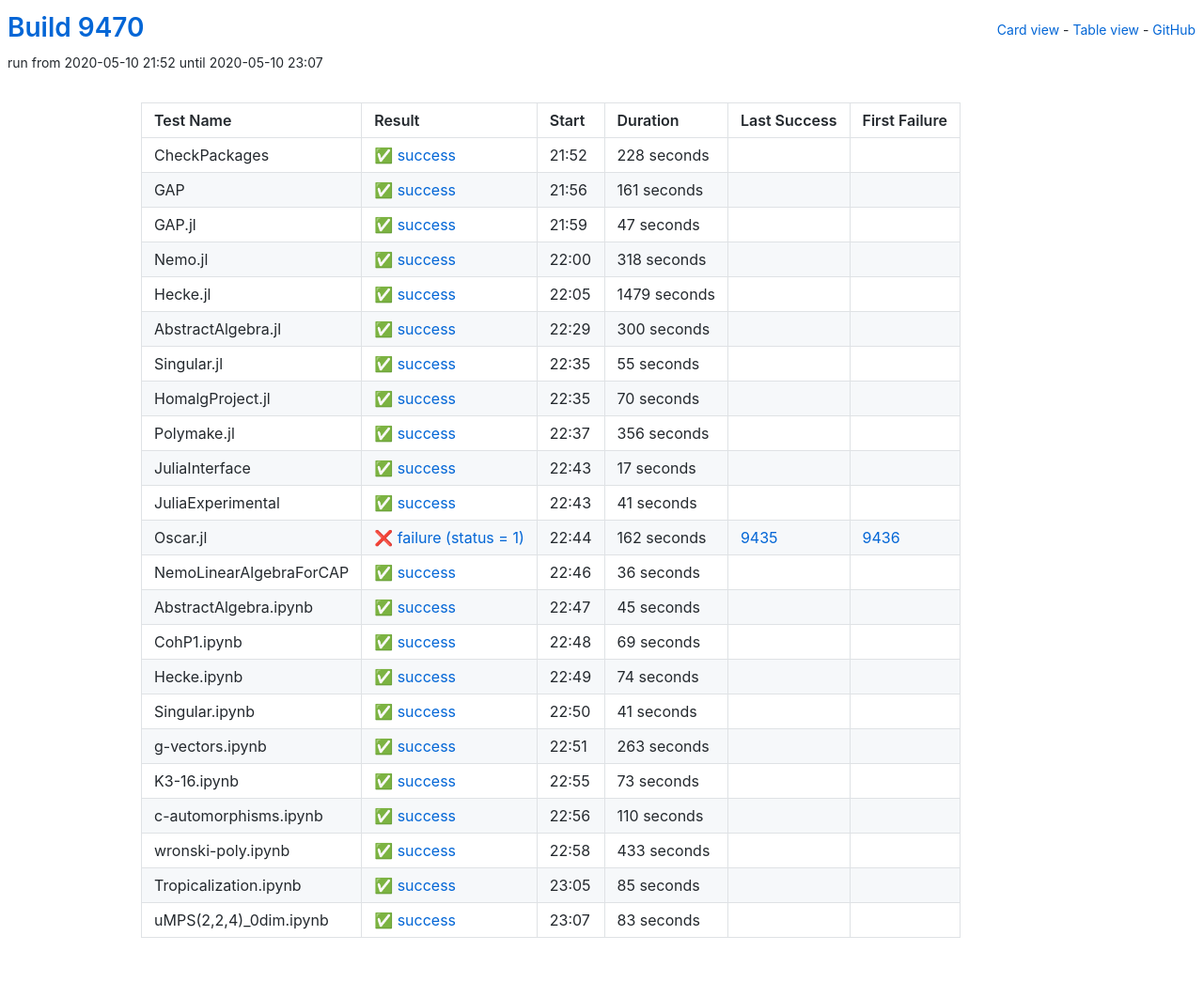
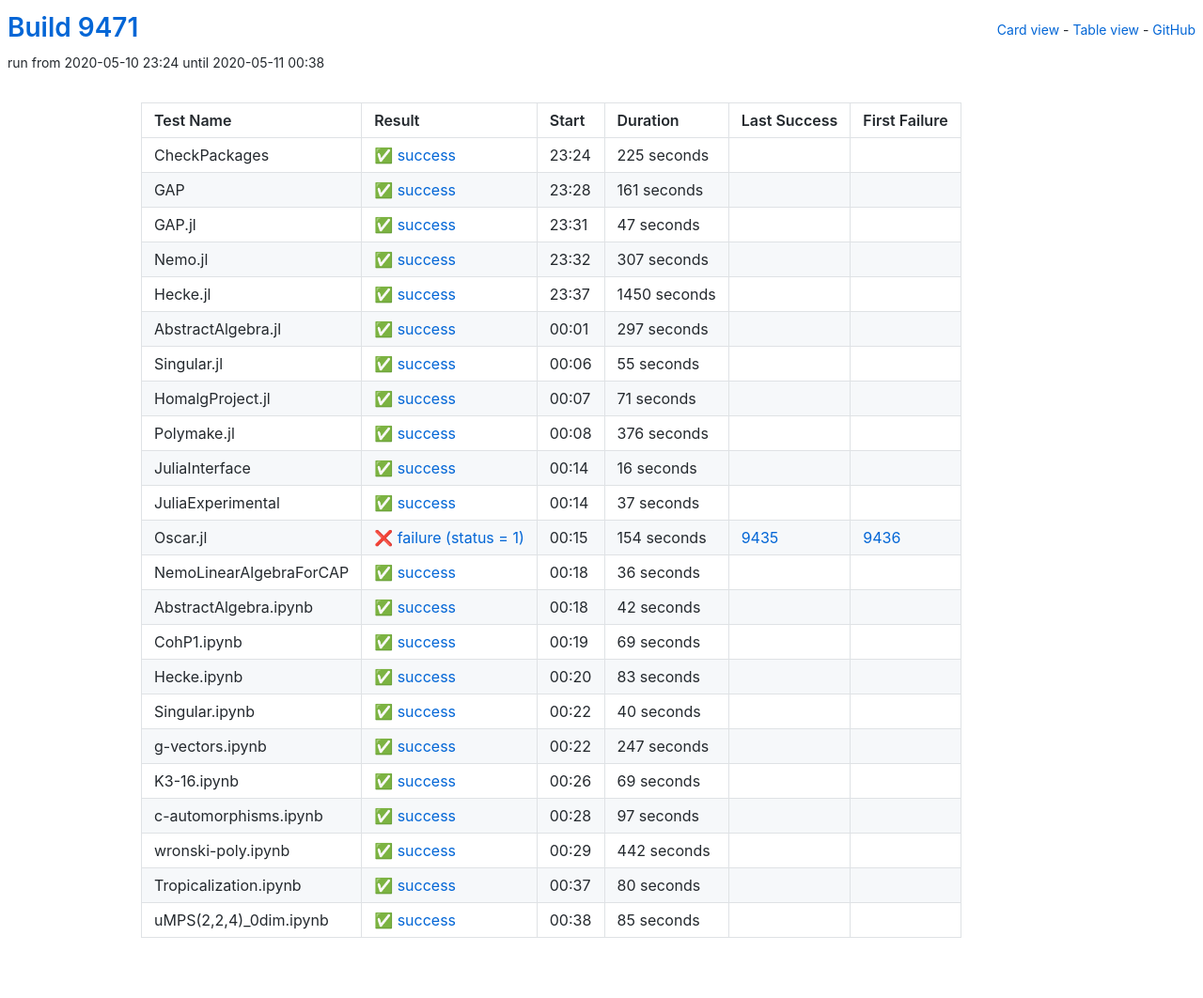
Before and after one commit to oscar-system/oscar-ci-status, a Jekyll site: the page built from table.html, in a window 1280 px wide. Shown: the whole page at 94% size. Built offline with Jekyll 4.4.1, drawn with Linux system fonts in a browser that asks for light colours.

Commit message:
Build 9471

```diff
--- a/_data/ci.yml
+++ b/_data/ci.yml
@@ -1,17 +1,17 @@
-build: 9470
-build_url: https://oscarci.mathematik.uni-kl.de/job/oscar/9470/
+build: 9471
+build_url: https://oscarci.mathematik.uni-kl.de/job/oscar/9471/
 job: oscar
 tests:
-- duration: 228
+- duration: 225
   exitcode: 0
   first_failure: false
   first_failure_url: null
   id: checkpackages
   last_success: false
   last_success_url: null
-  log: https://oscarci.mathematik.uni-kl.de/job/oscar/9470/artifact/logs/build-9470/CheckPackages.log
+  log: https://oscarci.mathematik.uni-kl.de/job/oscar/9471/artifact/logs/build-9471/CheckPackages.log
   name: CheckPackages
-  start: 2020-05-10 21:52
+  start: 2020-05-10 23:24
   status: success
   success: true
 - duration: 161
@@ -21,9 +21,9 @@ tests:
   id: gap
   last_success: false
   last_success_url: null
-  log: https://oscarci.mathematik.uni-kl.de/job/oscar/9470/artifact/logs/build-9470/GAP.log
+  log: https://oscarci.mathematik.uni-kl.de/job/oscar/9471/artifact/logs/build-9471/GAP.log
   name: GAP
-  start: 2020-05-10 21:56
+  start: 2020-05-10 23:28
   status: success
   success: true
 - duration: 47
@@ -33,45 +33,45 @@ tests:
   id: gap-jl
   last_success: false
   last_success_url: null
-  log: https://oscarci.mathematik.uni-kl.de/job/oscar/9470/artifact/logs/build-9470/GAP.jl.log
+  log: https://oscarci.mathematik.uni-kl.de/job/oscar/9471/artifact/logs/build-9471/GAP.jl.log
   name: GAP.jl
-  start: 2020-05-10 21:59
+  start: 2020-05-10 23:31
   status: success
   success: true
-- duration: 318
+- duration: 307
   exitcode: 0
   first_failure: false
   first_failure_url: null
   id: nemo-jl
   last_success: false
   last_success_url: null
-  log: https://oscarci.mathematik.uni-kl.de/job/oscar/9470/artifact/logs/build-9470/Nemo.jl.log
+  log: https://oscarci.mathematik.uni-kl.de/job/oscar/9471/artifact/logs/build-9471/Nemo.jl.log
   name: Nemo.jl
-  start: 2020-05-10 22:00
+  start: 2020-05-10 23:32
   status: success
   success: true
-- duration: 1479
+- duration: 1450
   exitcode: 0
   first_failure: false
   first_failure_url: null
   id: hecke-jl
   last_success: false
   last_success_url: null
-  log: https://oscarci.mathematik.uni-kl.de/job/oscar/9470/artifact/logs/build-9470/Hecke.jl.log
+  log: https://oscarci.mathematik.uni-kl.de/job/oscar/9471/artifact/logs/build-9471/Hecke.jl.log
   name: Hecke.jl
-  start: 2020-05-10 22:05
+  start: 2020-05-10 23:37
   status: success
   success: true
-- duration: 300
+- duration: 297
   exitcode: 0
   first_failure: false
   first_failure_url: null
   id: abstractalgebra-jl
   last_success: false
   last_success_url: null
-  log: https://oscarci.mathematik.uni-kl.de/job/oscar/9470/artifact/logs/build-9470/AbstractAlgebra.jl.log
+  log: https://oscarci.mathematik.uni-kl.de/job/oscar/9471/artifact/logs/build-9471/AbstractAlgebra.jl.log
   name: AbstractAlgebra.jl
-  start: 2020-05-10 22:29
+  start: 2020-05-11 00:01
   status: success
   success: true
 - duration: 55
@@ -81,69 +81,69 @@ tests:
   id: singular-jl
   last_success: false
   last_success_url: null
-  log: https://oscarci.mathematik.uni-kl.de/job/oscar/9470/artifact/logs/build-9470/Singular.jl.log
+  log: https://oscarci.mathematik.uni-kl.de/job/oscar/9471/artifact/logs/build-9471/Singular.jl.log
   name: Singular.jl
-  start: 2020-05-10 22:35
+  start: 2020-05-11 00:06
   status: success
   success: true
-- duration: 70
+- duration: 71
   exitcode: 0
   first_failure: false
   first_failure_url: null
   id: homalgproject-jl
   last_success: false
   last_success_url: null
-  log: https://oscarci.mathematik.uni-kl.de/job/oscar/9470/artifact/logs/build-9470/HomalgProject.jl.log
+  log: https://oscarci.mathematik.uni-kl.de/job/oscar/9471/artifact/logs/build-9471/HomalgProject.jl.log
   name: HomalgProject.jl
-  start: 2020-05-10 22:35
+  start: 2020-05-11 00:07
   status: success
   success: true
-- duration: 356
+- duration: 376
   exitcode: 0
   first_failure: false
   first_failure_url: null
   id: polymake-jl
   last_success: false
   last_success_url: null
-  log: https://oscarci.mathematik.uni-kl.de/job/oscar/9470/artifact/logs/build-9470/Polymake.jl.log
+  log: https://oscarci.mathematik.uni-kl.de/job/oscar/9471/artifact/logs/build-9471/Polymake.jl.log
   name: Polymake.jl
-  start: 2020-05-10 22:37
+  start: 2020-05-11 00:08
   status: success
   success: true
-- duration: 17
+- duration: 16
   exitcode: 0
   first_failure: false
   first_failure_url: null
   id: juliainterface
   last_success: false
   last_success_url: null
-  log: https://oscarci.mathematik.uni-kl.de/job/oscar/9470/artifact/logs/build-9470/JuliaInterface.log
+  log: https://oscarci.mathematik.uni-kl.de/job/oscar/9471/artifact/logs/build-9471/JuliaInterface.log
   name: JuliaInterface
-  start: 2020-05-10 22:43
+  start: 2020-05-11 00:14
   status: success
   success: true
-- duration: 41
+- duration: 37
   exitcode: 0
   first_failure: false
   first_failure_url: null
   id: juliaexperimental
   last_success: false
   last_success_url: null
-  log: https://oscarci.mathematik.uni-kl.de/job/oscar/9470/artifact/logs/build-9470/JuliaExperimental.log
+  log: https://oscarci.mathematik.uni-kl.de/job/oscar/9471/artifact/logs/build-9471/JuliaExperimental.log
   name: JuliaExperimental
-  start: 2020-05-10 22:43
+  start: 2020-05-11 00:14
   status: success
   success: true
-- duration: 162
+- duration: 154
   exitcode: 1
   first_failure: 9436
   first_failure_url: https://oscarci.mathematik.uni-kl.de/job/oscar/9436/
   id: oscar-jl
   last_success: 9435
   last_success_url: https://oscarci.mathematik.uni-kl.de/job/oscar/9435/
-  log: https://oscarci.mathematik.uni-kl.de/job/oscar/9470/artifact/logs/build-9470/Oscar.jl.log
+  log: https://oscarci.mathematik.uni-kl.de/job/oscar/9471/artifact/logs/build-9471/Oscar.jl.log
   name: Oscar.jl
-  start: 2020-05-10 22:44
+  start: 2020-05-11 00:15
   status: failure
   success: false
 - duration: 36
@@ -153,21 +153,21 @@ tests:
   id: nemolinearalgebraforcap
   last_success: false
   last_success_url: null
-  log: https://oscarci.mathematik.uni-kl.de/job/oscar/9470/artifact/logs/build-9470/NemoLinearAlgebraForCAP.log
+  log: https://oscarci.mathematik.uni-kl.de/job/oscar/9471/artifact/logs/build-9471/NemoLinearAlgebraForCAP.log
   name: NemoLinearAlgebraForCAP
-  start: 2020-05-10 22:46
+  start: 2020-05-11 00:18
   status: success
   success: true
-- duration: 45
+- duration: 42
   exitcode: 0
   first_failure: false
   first_failure_url: null
   id: abstractalgebra-ipynb
   last_success: false
   last_success_url: null
-  log: https://oscarci.mathematik.uni-kl.de/job/oscar/9470/artifact/logs/build-9470/AbstractAlgebra.ipynb.log
+  log: https://oscarci.mathematik.uni-kl.de/job/oscar/9471/artifact/logs/build-9471/AbstractAlgebra.ipynb.log
   name: AbstractAlgebra.ipynb
-  start: 2020-05-10 22:47
+  start: 2020-05-11 00:18
   status: success
   success: true
 - duration: 69
@@ -177,104 +177,104 @@ tests:
   id: cohp1-ipynb
   last_success: false
   last_success_url: null
-  log: https://oscarci.mathematik.uni-kl.de/job/oscar/9470/artifact/logs/build-9470/CohP1.ipynb.log
+  log: https://oscarci.mathematik.uni-kl.de/job/oscar/9471/artifact/logs/build-9471/CohP1.ipynb.log
   name: CohP1.ipynb
-  start: 2020-05-10 22:48
+  start: 2020-05-11 00:19
   status: success
   success: true
-- duration: 74
+- duration: 83
   exitcode: 0
   first_failure: false
   first_failure_url: null
   id: hecke-ipynb
   last_success: false
   last_success_url: null
-  log: https://oscarci.mathematik.uni-kl.de/job/oscar/9470/artifact/logs/build-9470/Hecke.ipynb.log
+  log: https://oscarci.mathematik.uni-kl.de/job/oscar/9471/artifact/logs/build-9471/Hecke.ipynb.log
   name: Hecke.ipynb
-  start: 2020-05-10 22:49
+  start: 2020-05-11 00:20
   status: success
   success: true
-- duration: 41
+- duration: 40
   exitcode: 0
   first_failure: false
   first_failure_url: null
   id: singular-ipynb
   last_success: false
   last_success_url: null
-  log: https://oscarci.mathematik.uni-kl.de/job/oscar/9470/artifact/logs/build-9470/Singular.ipynb.log
+  log: https://oscarci.mathematik.uni-kl.de/job/oscar/9471/artifact/logs/build-9471/Singular.ipynb.log
   name: Singular.ipynb
-  start: 2020-05-10 22:50
+  start: 2020-05-11 00:22
   status: success
   success: true
-- duration: 263
+- duration: 247
   exitcode: 0
   first_failure: false
   first_failure_url: null
   id: g-vectors-ipynb
   last_success: false
   last_success_url: null
-  log: https://oscarci.mathematik.uni-kl.de/job/oscar/9470/artifact/logs/build-9470/g-vectors.ipynb.log
+  log: https://oscarci.mathematik.uni-kl.de/job/oscar/9471/artifact/logs/build-9471/g-vectors.ipynb.log
   name: g-vectors.ipynb
-  start: 2020-05-10 22:51
+  start: 2020-05-11 00:22
   status: success
   success: true
-- duration: 73
+- duration: 69
   exitcode: 0
   first_failure: false
   first_failure_url: null
   id: k3-16-ipynb
   last_success: false
   last_success_url: null
-  log: https://oscarci.mathematik.uni-kl.de/job/oscar/9470/artifact/logs/build-9470/K3-16.ipynb.log
+  log: https://oscarci.mathematik.uni-kl.de/job/oscar/9471/artifact/logs/build-9471/K3-16.ipynb.log
   name: K3-16.ipynb
-  start: 2020-05-10 22:55
+  start: 2020-05-11 00:26
   status: success
   success: true
-- duration: 110
+- duration: 97
   exitcode: 0
   first_failure: false
   first_failure_url: null
   id: c-automorphisms-ipynb
   last_success: false
   last_success_url: null
-  log: https://oscarci.mathematik.uni-kl.de/job/oscar/9470/artifact/logs/build-9470/c-automorphisms.ipynb.log
+  log: https://oscarci.mathematik.uni-kl.de/job/oscar/9471/artifact/logs/build-9471/c-automorphisms.ipynb.log
   name: c-automorphisms.ipynb
-  start: 2020-05-10 22:56
+  start: 2020-05-11 00:28
   status: success
   success: true
-- duration: 433
+- duration: 442
   exitcode: 0
   first_failure: false
   first_failure_url: null
   id: wronski-poly-ipynb
   last_success: false
   last_success_url: null
-  log: https://oscarci.mathematik.uni-kl.de/job/oscar/9470/artifact/logs/build-9470/wronski-poly.ipynb.log
+  log: https://oscarci.mathematik.uni-kl.de/job/oscar/9471/artifact/logs/build-9471/wronski-poly.ipynb.log
   name: wronski-poly.ipynb
-  start: 2020-05-10 22:58
+  start: 2020-05-11 00:29
+  status: success
+  success: true
+- duration: 80
+  exitcode: 0
+  first_failure: false
+  first_failure_url: null
+  id: tropicalization-ipynb
+  last_success: false
+  last_success_url: null
+  log: https://oscarci.mathematik.uni-kl.de/job/oscar/9471/artifact/logs/build-9471/Tropicalization.ipynb.log
+  name: Tropicalization.ipynb
+  start: 2020-05-11 00:37
   status: success
   success: true
 - duration: 85
   exitcode: 0
   first_failure: false
   first_failure_url: null
-  id: tropicalization-ipynb
-  last_success: false
-  last_success_url: null
-  log: https://oscarci.mathematik.uni-kl.de/job/oscar/9470/artifact/logs/build-9470/Tropicalization.ipynb.log
-  name: Tropicalization.ipynb
-  start: 2020-05-10 23:05
-  status: success
-  success: true
-- duration: 83
-  exitcode: 0
-  first_failure: false
-  first_failure_url: null
   id: umps-2-2-4-0dim-ipynb
   last_success: false
   last_success_url: null
-  log: https://oscarci.mathematik.uni-kl.de/job/oscar/9470/artifact/logs/build-9470/uMPS-2-2-4-_0dim.ipynb.log
+  log: https://oscarci.mathematik.uni-kl.de/job/oscar/9471/artifact/logs/build-9471/uMPS-2-2-4-_0dim.ipynb.log
   name: uMPS(2,2,4)_0dim.ipynb
-  start: 2020-05-10 23:07
+  start: 2020-05-11 00:38
   status: success
   success: true
```
Also changed, not shown: README.md.
